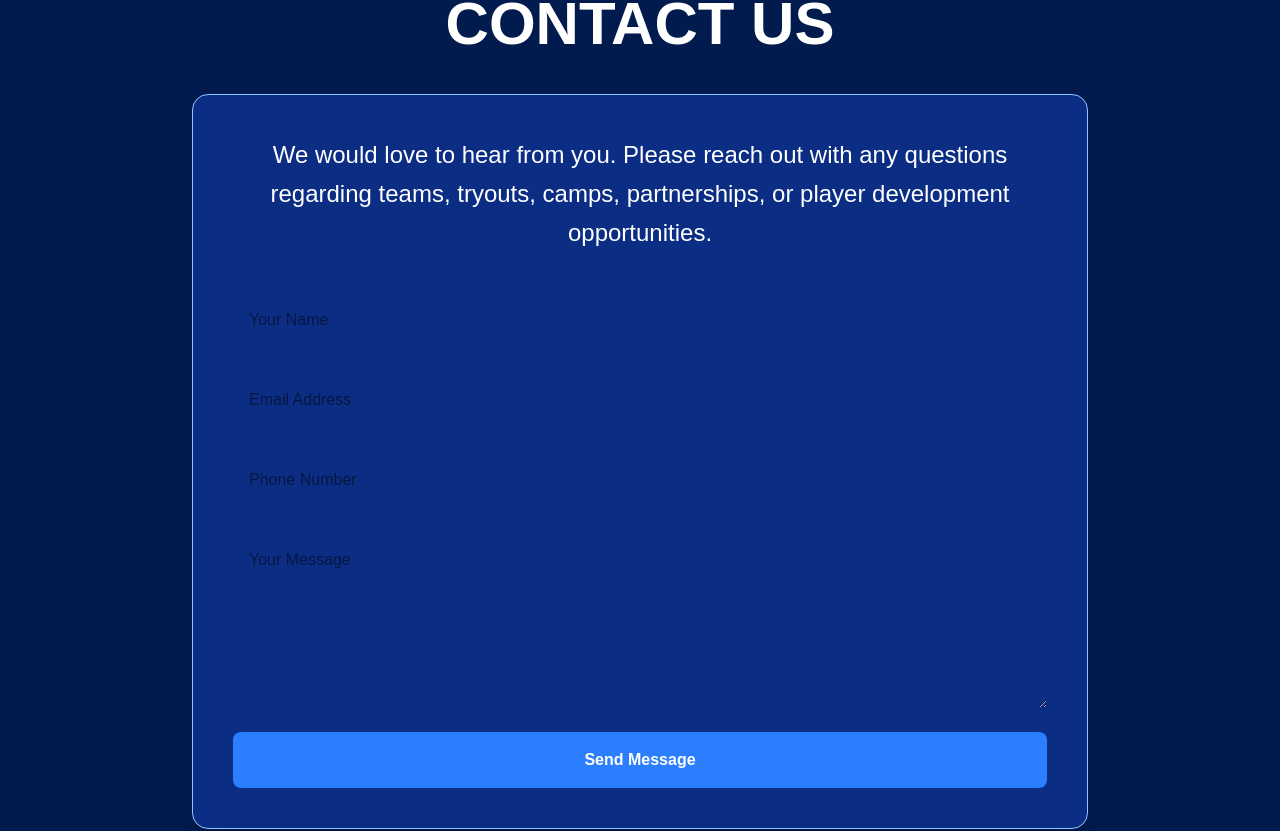
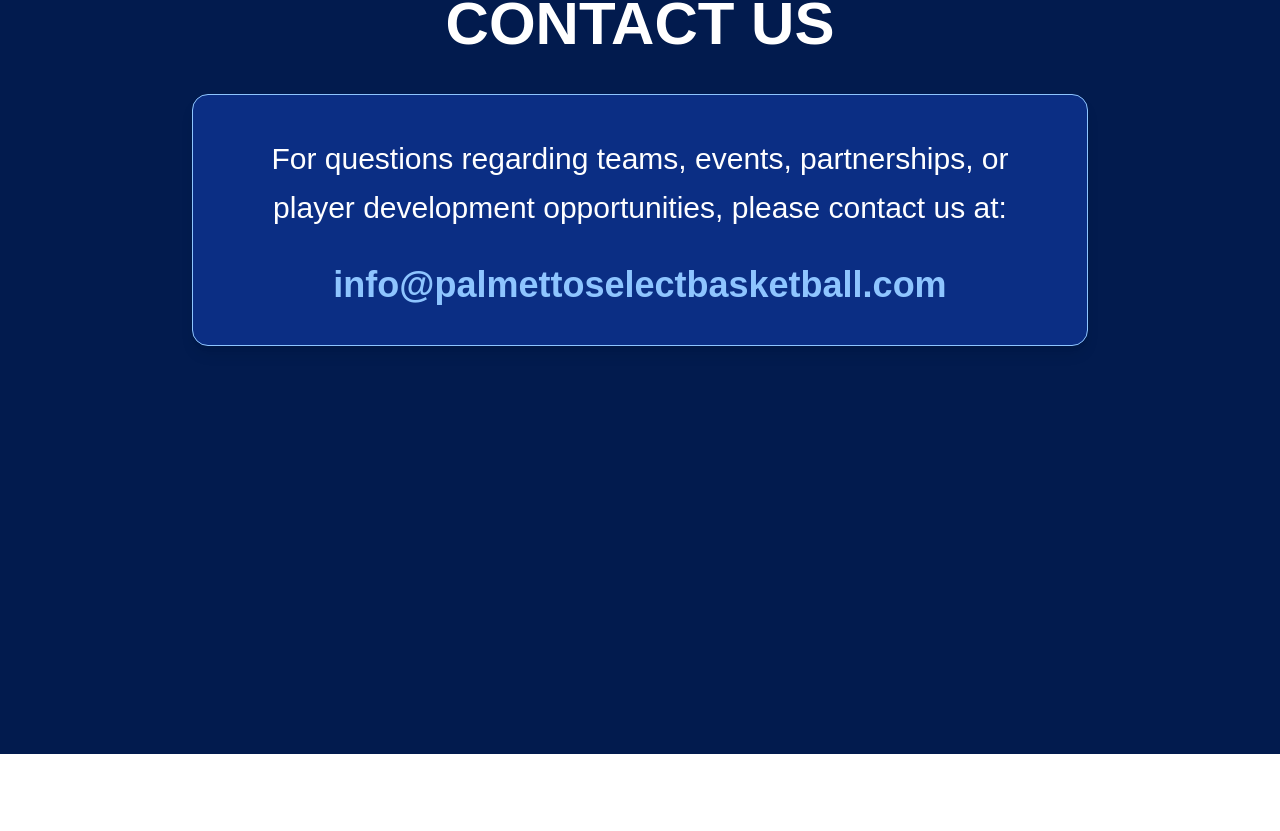
Before and after one commit to palmettoselectbasketball-code/palmetto-select, a Next.js app: page /contact in a window 1280 px wide. Shown: the part 858-1689 px from the top of the page. Built offline with nearby package versions, Linux system fonts and the light colour scheme.

Commit message:
Simplify contact page

```diff
--- a/app/contact/page.tsx
+++ b/app/contact/page.tsx
@@ -10,49 +10,19 @@
         </h1>
 
         {/* CONTACT CARD */}
-        <div className="bg-[#0B2E84] border border-blue-300 rounded-2xl p-6 md:p-10 shadow-lg">
+        <div className="bg-[#0B2E84] border border-blue-300 rounded-2xl p-6 md:p-10 shadow-lg text-center">
 
-          <p className="text-lg md:text-2xl text-center leading-relaxed mb-10">
-            We would love to hear from you. Please reach out with any
-            questions regarding teams, tryouts, camps, partnerships,
-            or player development opportunities.
+          <p className="text-xl md:text-3xl leading-relaxed mb-8">
+            For questions regarding teams, events, partnerships,
+            or player development opportunities, please contact us at:
           </p>
 
-          {/* CONTACT FORM */}
-          <form className="flex flex-col gap-6">
-
-            <input
-              type="text"
-              placeholder="Your Name"
-              className="p-4 rounded-lg text-black"
-            />
-
-            <input
-              type="email"
-              placeholder="Email Address"
-              className="p-4 rounded-lg text-black"
-            />
-
-            <input
-              type="tel"
-              placeholder="Phone Number"
-              className="p-4 rounded-lg text-black"
-            />
-
-            <textarea
-              placeholder="Your Message"
-              rows={6}
-              className="p-4 rounded-lg text-black"
-            />
-
-            <button
-              type="submit"
-              className="bg-blue-500 hover:bg-blue-600 transition text-white font-bold py-4 rounded-lg"
-            >
-              Send Message
-            </button>
-
-          </form>
+          <a
+            href="mailto:info@palmettoselectbasketball.com"
+            className="text-2xl md:text-4xl font-bold text-blue-300 hover:text-white transition break-words"
+          >
+            info@palmettoselectbasketball.com
+          </a>
 
         </div>
 
--- a/app/registration/page.tsx
+++ b/app/registration/page.tsx
@@ -9,56 +9,13 @@
           Registration
         </h1>
 
-        {/* REGISTRATION CARD */}
+        {/* INFO CARD */}
         <div className="bg-[#0B2E84] border border-blue-300 rounded-2xl p-6 md:p-10 shadow-lg">
 
-          <p className="text-lg md:text-2xl text-center leading-relaxed mb-8">
-            Thank you for your interest in Palmetto Select Basketball.
-            Registration information for upcoming teams, tryouts,
-            camps, and events will be posted here.
+          <p className="text-xl md:text-3xl text-center leading-relaxed">
+            Please check back later for Winter 2026–2027 team events,
+            tryout information, and registration details.
           </p>
-
-          {/* SAMPLE FORM */}
-          <form className="flex flex-col gap-6">
-
-            <input
-              type="text"
-              placeholder="Player Name"
-              className="p-4 rounded-lg text-black"
-            />
-
-            <input
-              type="text"
-              placeholder="Parent / Guardian Name"
-              className="p-4 rounded-lg text-black"
-            />
-
-            <input
-              type="email"
-              placeholder="Email Address"
-              className="p-4 rounded-lg text-black"
-            />
-
-            <input
-              type="tel"
-              placeholder="Phone Number"
-              className="p-4 rounded-lg text-black"
-            />
-
-            <textarea
-              placeholder="Additional Information"
-              rows={5}
-              className="p-4 rounded-lg text-black"
-            />
-
-            <button
-              type="submit"
-              className="bg-blue-500 hover:bg-blue-600 transition text-white font-bold py-4 rounded-lg"
-            >
-              Submit Registration
-            </button>
-
-          </form>
 
         </div>
 
```
